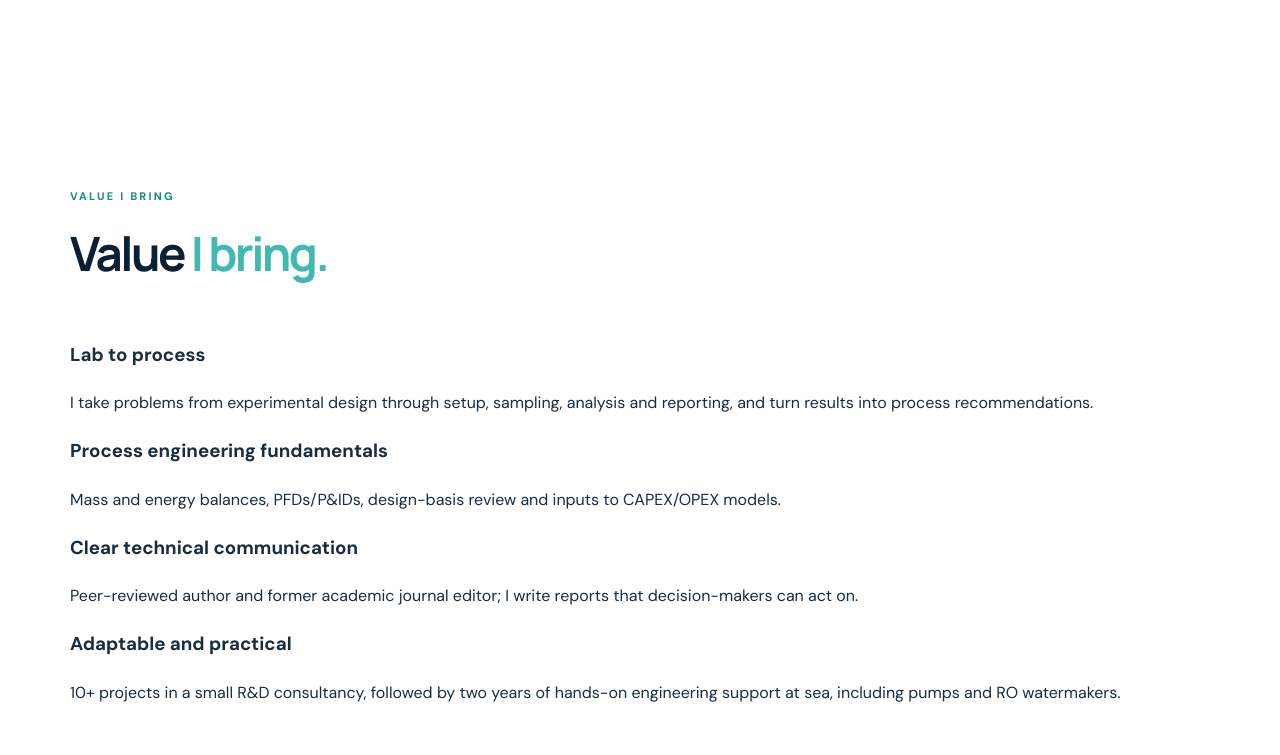
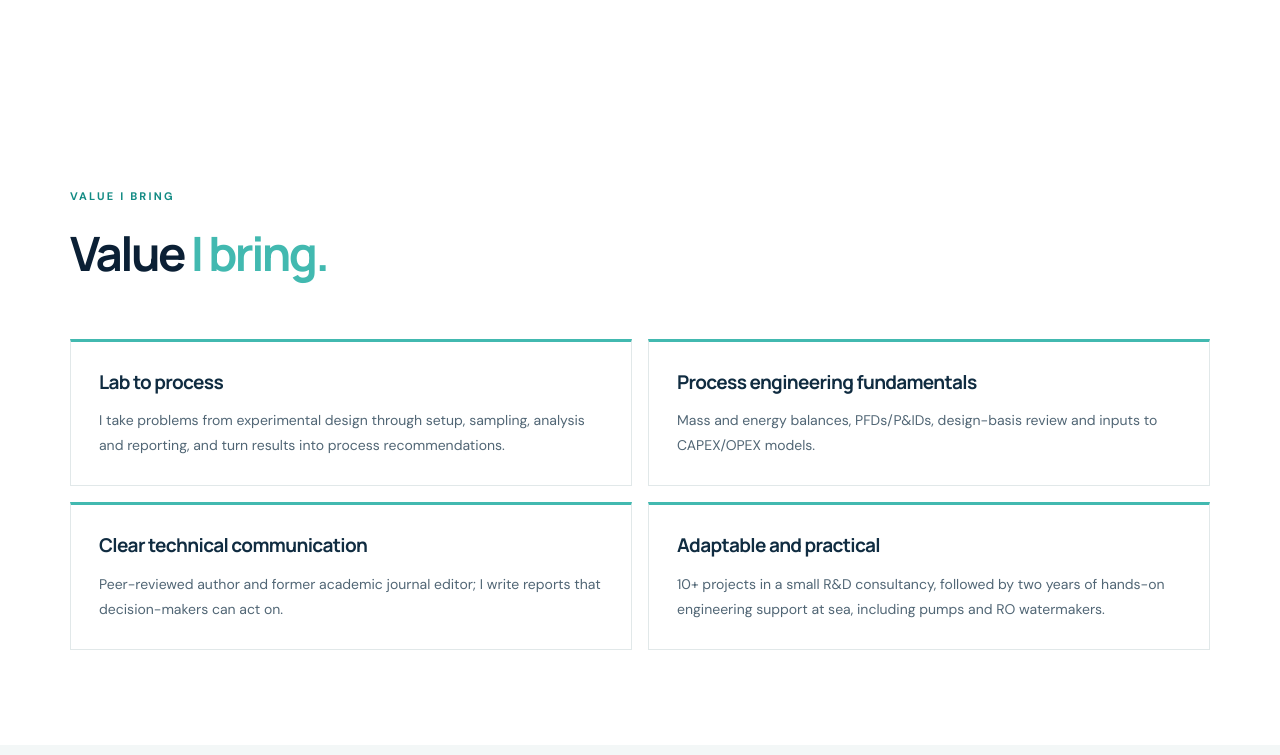
Before and after one commit to Cheri-MF/Cheri_Favel_Engineering_Portfolio, a plain HTML site: page index.html in a window 1280 px wide. Shown: the part 1485-2240 px from the top of the page. Drawn offline with Linux system fonts and the light colour scheme.

Commit message:
Value I Bring Section Style

```diff
--- a/assets/style.css
+++ b/assets/style.css
@@ -49,3 +49,48 @@
     justify-content: space-between;
   }
 }
+
+
+/* Edit 3 — Value I bring */
+.value-section {
+  background: var(--paper);
+}
+
+.value-grid {
+  display: grid;
+  grid-template-columns: repeat(2, minmax(0, 1fr));
+  gap: 16px;
+}
+
+.value-card {
+  background: #fff;
+  border: 1px solid #e1e8e9;
+  padding: 28px;
+  border-top: 3px solid var(--teal);
+}
+
+.value-card h3 {
+  font-family: Manrope, Arial, sans-serif;
+  font-size: 19px;
+  line-height: 1.35;
+  letter-spacing: -.035em;
+  color: #102c41;
+  margin: 0 0 13px;
+}
+
+.value-card p {
+  font-size: 14px;
+  line-height: 1.75;
+  color: #516675;
+  margin: 0;
+}
+
+@media (max-width: 800px) {
+  .value-grid {
+    grid-template-columns: 1fr;
+  }
+
+  .value-card {
+    padding: 23px;
+  }
+}
```
